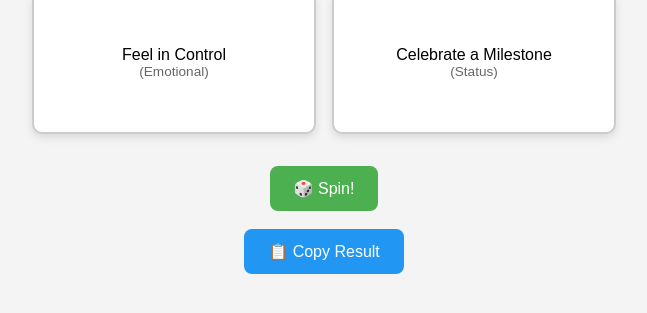
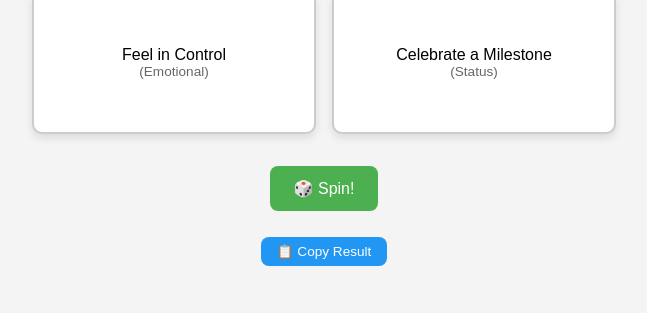
Before and after one commit to MicheleAiroldi/iap-offer-generator, a plain HTML site: page index.html in a window 1280 px wide. Shown: the part 125-438 px from the top of the page, without its empty margins (316-963 px from the left). Drawn offline with Linux system fonts and the light colour scheme.

Commit message:
Add files via upload

```diff
--- a/index.html
+++ b/index.html
@@ -70,7 +70,7 @@
   </div>
   <button onclick="spin()">🎲 Spin!</button>
   <br><br>
-  <button onclick="copyResult()" style="background:#2196F3;">📋 Copy Result</button>
+  <button onclick="copyResult()" style="background:#2196F3; font-size: 0.85rem; padding: 0.4rem 1rem; margin-top: 0.5rem;">📋 Copy Result</button>
 
   <script>
     const playerProps = [
```
